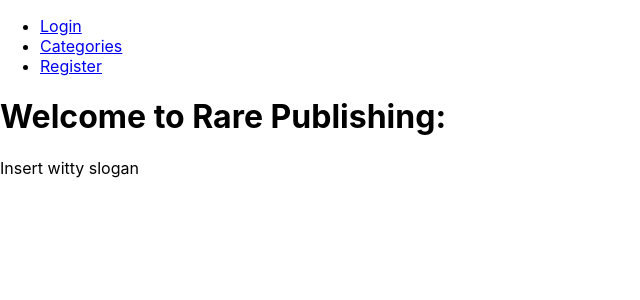
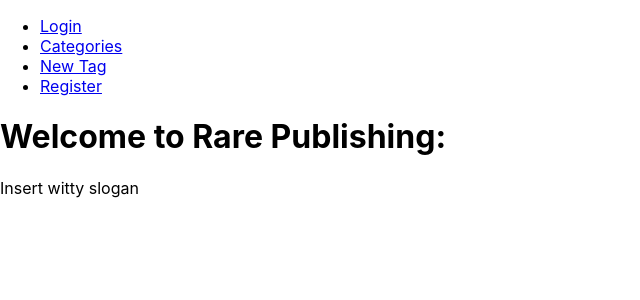
Before and after one commit to NSS-Day-Cohort-68/rare-client-rare-team-1, a React (Create React App) app: page / in a window 1280 px wide. Shown: the top 300 px of the page, without its empty margins (0-640 px from the left). Built offline with nearby package versions, Linux system fonts and the light colour scheme.

Commit message:
tag form

```diff
--- a/src/navbar/Navbar.js
+++ b/src/navbar/Navbar.js
@@ -12,6 +12,10 @@ export const Navbar = () => {
         <br></br>
       </li>
       <li className="navbar-item">
+        <Link to="/new-tag">New Tag</Link>
+        <br></br>
+      </li>
+      <li className="navbar-item">
         <Link to="/register">Register</Link>
         <br></br>
       </li>
--- a/src/views/ApplicationViews.js
+++ b/src/views/ApplicationViews.js
@@ -1,21 +1,25 @@
 import { Outlet, Route, Routes } from "react-router-dom"
-import { Categories } from "../components/categories/Categories";
-import { Welcome } from "../components/welcome/Welcome";
-import { CreateCategory } from "../components/categories/CreateCategory";
+import { Categories } from "../components/categories/Categories"
+import { Welcome } from "../components/welcome/Welcome"
+import { CreateCategory } from "../components/categories/CreateCategory"
+import { NewTagForm } from "../components/tags/TagForm"
 
 export const ApplicationViews = () => {
   return (
     <Routes>
-            <Route path="/"
+      <Route
+        path="/"
         element={
           <>
             <Outlet />
           </>
-                }>
+        }
+      >
         <Route index element={<Welcome />} />
         <Route path="categories" element={<Categories />} />
         <Route path="/create-category" element={<CreateCategory />} />
+        <Route path="new-tag" element={<NewTagForm />} />
       </Route>
     </Routes>
-    );
-};
+  )
+}
```
Lines whose indentation alone changed are shown as unchanged.
